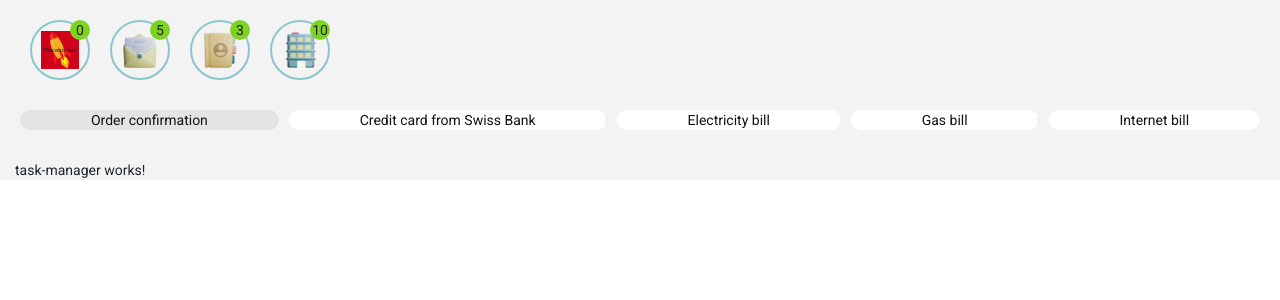
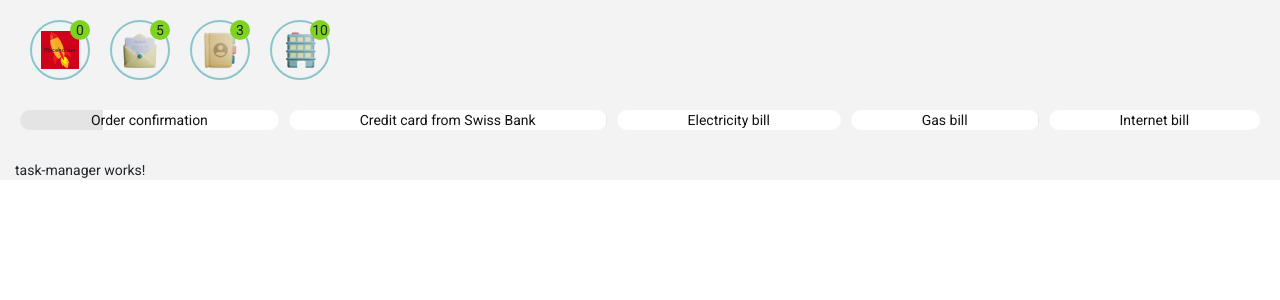
Before and after one commit to lengoctruong/peax-demo, an Angular app: page / in a window 1280 px wide. Shown: the top 300 px of the page. Built offline with nearby package versions, Linux system fonts and the light colour scheme.

Commit message:
Truong commit

```diff
--- a/src/app/category/category.component.html
+++ b/src/app/category/category.component.html
@@ -1,10 +1,11 @@
 <ng-container *ngIf="category.length > 0">
   <div class="row">
-    <div *ngFor="let item of category" [@flyInOut]="'in'">
+    <div *ngFor="let item of category; index as i;" [@flyInOut]="'in'">
       <div class="bgicon" style="position: absolute"></div>
       <div
         *ngIf="item.pendingTask > 0"
         class="icon"
+        id="icon-{{i}}"
         matTooltip="{{ item.name }}"
         (click)="selectedItem(item)"
       >
--- a/src/app/task-indicator/task-indicator.component.html
+++ b/src/app/task-indicator/task-indicator.component.html
@@ -2,7 +2,7 @@
 <ng-container *ngIf="currentTask[0].length > 0">
 <div class="pause" >
   <div class="progress-container" #progressContainer>
-      <div *ngFor="let task of currentTask[0]; index as i"  style="animation-duration: 2s" class="progress-bar">
+      <div *ngFor="let task of currentTask[0]; index as i"  style="animation-duration: 15s" class="progress-bar">
     <div  *ngIf="i < 10">
       <span *ngIf="currentTask[0].length < 7" class="task_title">{{
         task.title
--- a/src/app/task-indicator/task-indicator.component.scss
+++ b/src/app/task-indicator/task-indicator.component.scss
@@ -1,5 +1,5 @@
 .task_title {
-color: #121216;
+  color: #121216;
 }
 .progress-container {
   display: flex;
@@ -16,33 +16,36 @@ color: #121216;
   border-radius: 10px;
   margin: 0 5px;
   display: flex;
-  background-image: -webkit-linear-gradient(left,
-
+  background-image: -webkit-linear-gradient(
+    left,
     rgb(228, 228, 228) 0%,
     rgb(228, 228, 228) 50%,
     rgba(255, 255, 255) 50.001%,
     rgba(255, 255, 255) 100%
-
   );
   background-repeat: no-repeat;
   background-size: 200%;
   background-color: #666;
   background-position: 100% 50%;
   animation-timing-function: linear;
-  animation-delay: .2s;
+  animation-delay: 0.2s;
 }
 
 .progress-bar.active {
-    animation-name: Loader;
+  animation-name: Loader;
 }
 
 .progress-bar.passed {
-    background-position: 0 0;
+  background-position: 0 0;
 }
 
 @keyframes Loader {
-  0%   { background-position: 100% 0; }
-  100% { background-position: 0 0; }
+  0% {
+    background-position: 100% 0;
+  }
+  100% {
+    background-position: 0 0;
+  }
 }
 
 .pause:hover .progress-bar {
--- a/src/app/task-indicator/task-indicator.component.ts
+++ b/src/app/task-indicator/task-indicator.component.ts
@@ -1,4 +1,5 @@
 import { Component, Input, OnInit, AfterViewInit, ViewChild, OnChanges, SimpleChange } from '@angular/core';
+import { $ } from 'protractor';
 
 @Component({
   selector: 'app-task-indicator',
@@ -7,6 +8,7 @@ import { Component, Input, OnInit, AfterViewInit, ViewChild, OnChanges, SimpleCh
 })
 export class TaskIndicatorComponent implements OnInit, AfterViewInit, OnChanges {
   @Input() currentTask: any;
+ // @Input() taskId: any;
   constructor() { }
 
 
@@ -44,6 +46,13 @@ ngOnChanges(change){
       }
       current.classList.remove('active');
       current.classList.add('passed');
+      if(currentIndex === this.progress.length -1){
+        //call next category
+      //  this.taskId;
+      //  this.currentTask;
+      //const iconId = document.getElementById('icon-'+ 1);
+       const elementClick = document.getElementById('icon-2')?.click()
+      }
     }
     if (!next) {
       this.progress.map(el => {
```
